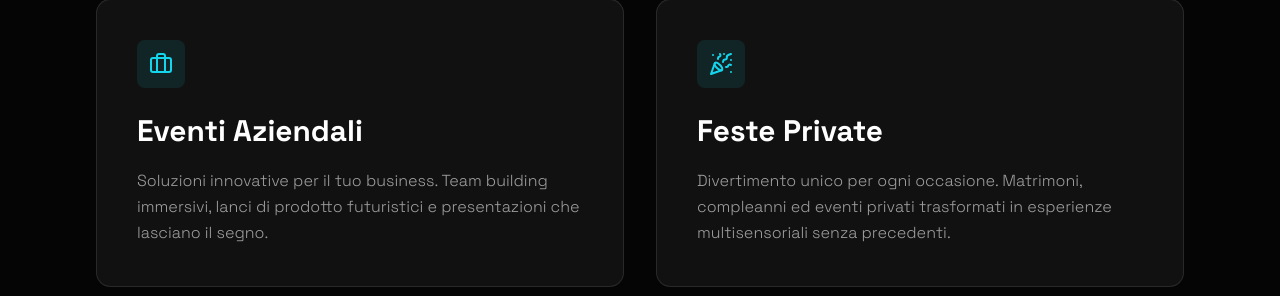
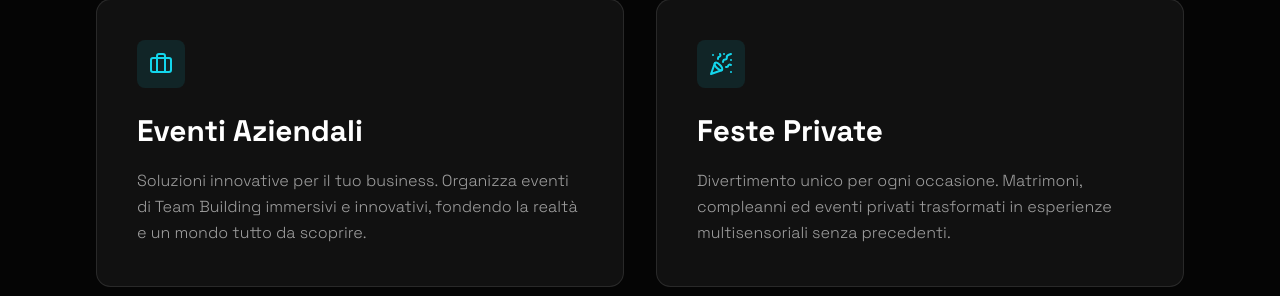
Before and after one commit to vision-org1/visionvr-2, a Next.js app: page / in a window 1280 px wide. Shown: the part 1158-1454 px from the top of the page. Built offline with nearby package versions, Linux system fonts and the light colour scheme.

Commit message:
correzioni fatte insieme ez

```diff
--- a/src/components/sections/ContactSection.tsx
+++ b/src/components/sections/ContactSection.tsx
@@ -50,10 +50,12 @@ export default function ContactSection() {
         <div className="absolute top-0 -right-24 w-80 h-80 bg-secondary/10 rounded-full blur-[100px]"></div>
         <div className="relative z-10">
           <h1 className="text-6xl md:text-8xl font-bold tracking-tighter mb-6 leading-none">
-            Entra nel <br />
-            <span className="text-transparent bg-clip-text bg-gradient-to-r from-[#81ecff] to-primary">
+            Entra nel
+             <span className="text-transparent bg-clip-text bg-gradient-to-r from-[#81ecff] to-primary">
               Portale
             </span>
+            <br />
+
           </h1>
           <p className="max-w-2xl text-on-surface-variant text-lg md:text-xl font-light leading-relaxed">
             Inizia oggi la tua esperienza immersiva. Scrivici per un preventivo o una consulenza gratuita.
--- a/src/data/homeData.ts
+++ b/src/data/homeData.ts
@@ -19,7 +19,7 @@ export const homeData: HomeData = {
         id: "corporate",
         title: "Eventi Aziendali",
         description:
-          "Soluzioni innovative per il tuo business. Team building immersivi, lanci di prodotto futuristici e presentazioni che lasciano il segno.",
+          "Soluzioni innovative per il tuo business. Organizza eventi di Team Building immersivi e innovativi, fondendo la realtà e un mondo tutto da scoprire.",
         linkText: "",
         href: "/contact",
       },
```
Also changed, not shown: 1 other file (tests, documents, lock files or other folders).
